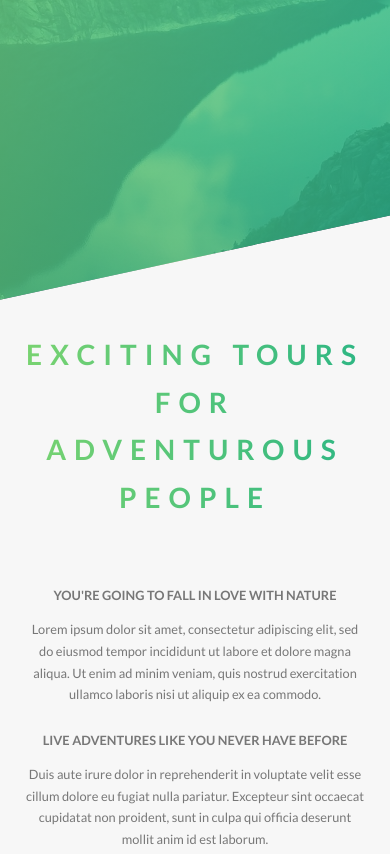
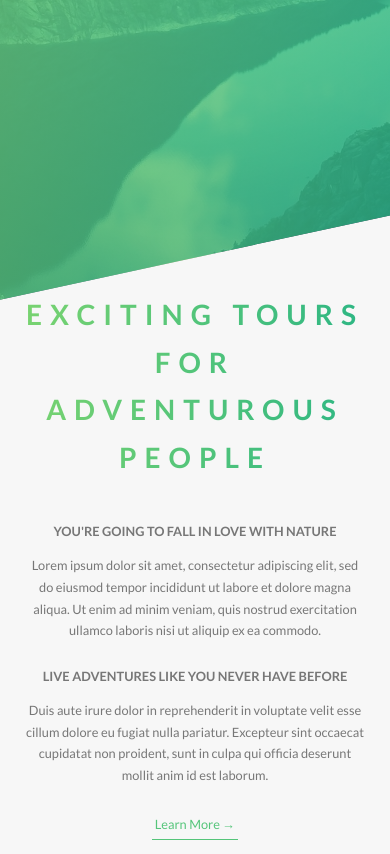
Before and after one commit to mujtaba-basheer/notours-frontend, a website: page index.html in a window 390 px wide. Shown: the part 502-1356 px from the top of the page. Drawn offline with Linux system fonts and the light colour scheme.

Commit message:
Writing media queries for Layout and Features Sections

```diff
--- a/sass/base/_utilities.scss
+++ b/sass/base/_utilities.scss
@@ -4,10 +4,18 @@
 
 .u-margin-bottom-big {
     margin-bottom: 8rem !important;
+
+    @include respond(tab-port) {
+        margin-bottom: 5rem !important;
+    }
 }
 
 .u-margin-bottom-medium {
     margin-bottom: 4rem !important;
+
+    @include respond(tab-port) {
+        margin-bottom: 3rem !important;
+    }
 }
 
 .u-margin-bottom-small {
--- a/sass/components/_composition.scss
+++ b/sass/components/_composition.scss
@@ -10,17 +10,41 @@
         transition: all 0.2s;
         outline-offset: 2rem;
 
+        @include respond(tab-port) {
+            float: left;
+            position: relative;
+            width: 33.333%;
+            box-shadow: 0 1.5rem 3rem rgba($color-black, 0.2);
+        }
+
         &--p1 {
             left: 0;
             top: -2rem;
+
+            @include respond(tab-port) {
+                top: 0;
+                transform: scale(1.2);
+            }
         }
         &--p2 {
             right: 0;
             top: 2rem;
+
+            @include respond(tab-port) {
+                top: -1rem;
+                transform: scale(1.3);
+                z-index: 200;
+            }
         }
         &--p3 {
             left: 20%;
             top: 10rem;
+
+            @include respond(tab-port) {
+                top: 1rem;
+                left: 0;
+                transform: scale(1.1);
+            }
         }
 
         &:hover {
--- a/sass/components/_feature-box.scss
+++ b/sass/components/_feature-box.scss
@@ -6,6 +6,10 @@
     border-radius: 3px;
     box-shadow: 0 1.5rem 4rem rgba($color-black, 0.15);
     transition: transform 0.3s;
+
+    @include respond(tab-port) {
+        padding: 2rem;
+    }
 
     &__icon {
         font-size: 6rem;
@@ -19,6 +23,10 @@
         background-clip: "";
         -webkit-background-clip: text;
         color: transparent;
+
+        @include respond(tab-port) {
+            margin-bottom: 0rem;
+        }
     }
 
     &:hover {
--- a/sass/components/_footer.scss
+++ b/sass/components/_footer.scss
@@ -10,6 +10,11 @@
 
     &__logo-box {
         text-align: center;
+        margin-bottom: 8rem;
+
+        @include respond(tab-port) {
+            margin-bottom: 6rem;
+        }
     }
 
     &__logo {
--- a/sass/pages/_home.scss
+++ b/sass/pages/_home.scss
@@ -2,6 +2,10 @@
     background-color: $color-grey-light-1;
     padding: 25rem 0;
     margin-top: -20vh;
+
+    @include respond(tab-port) {
+        padding: 20rem 0;
+    }
 }
 
 .section-features {
@@ -19,17 +23,29 @@
     & > * {
         transform: skewY(7deg);
     }
+
+    @include respond(tab-port) {
+        padding: 10rem 0;
+    }
 }
 
 .section-tours {
     background-color: $color-grey-light-1;
     padding: 25rem 0 15rem 0;
     margin-top: -11vh;
+
+    @include respond(tab-port) {
+        padding: 20rem 0 10rem 0;
+    }
 }
 
 .section-stories {
     padding: 15rem 0;
     position: relative;
+
+    @include respond(tab-port) {
+        padding: 10rem 0;
+    }
 }
 
 .section-book {
@@ -39,6 +55,10 @@
         $color-primary-light,
         $color-primary-dark
     );
+
+    @include respond(tab-port) {
+        padding: 10rem 0;
+    }
 }
 
 .book {
```
Also changed, not shown: css/style.css.
